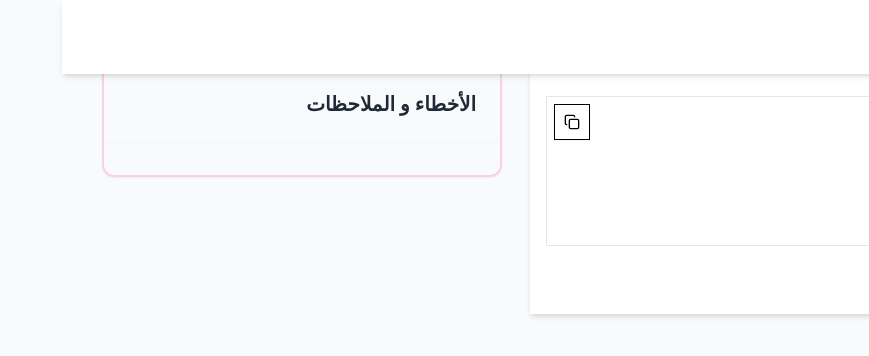
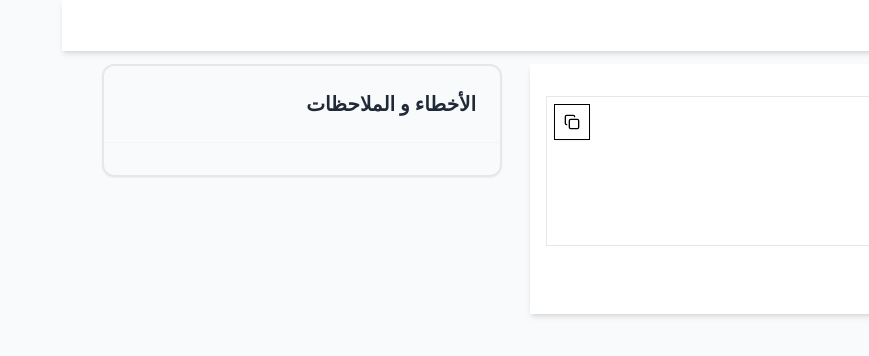
Before and after one commit to kha09/allam_nu7aa, a Next.js app: page / in a window 1280 px wide. Shown: the top 356 px of the page, without its empty margins (411-1280 px from the left). Built offline with nearby package versions, Linux system fonts and the light colour scheme.

Commit message:
added logo and css

```diff
--- a/src/app/custom.css
+++ b/src/app/custom.css
@@ -42,3 +42,7 @@
 .margint{
     margin-top: 100px;
 }
+
+img{
+    width: 80px;
+}
--- a/src/app/layout.tsx
+++ b/src/app/layout.tsx
@@ -20,23 +20,23 @@ export default function RootLayout({
             <div className="flex items-center">
               <Link href="/" className="flex items-center space-x-2 rtl:space-x-reverse pr-4">
                 <Image
-                  src="/logos/sample-logo.png"
+                  src="/logos/Nu7aa Logo.svg"
                   alt="Logo"
                   width={50}
                   height={50}
                   className="rounded-full"
                 />
-                <span className="text-xl font-semibold text-gray-800">تدقيق</span>
+                <span className="text-xl font-semibold text-gray-800"></span>
               </Link>
               <Link href="/" className="flex items-center space-x-2 rtl:space-x-reverse pr-6">
                 <Image
-                  src="/logos/sample-logo.png"
+                  src="/logos/allam.svg"
                   alt="Logo"
                   width={50}
                   height={50}
                   className="rounded-full"
                 />
-                <span className="text-xl font-semibold text-gray-800">تدقيق</span>
+                <span className="text-xl font-semibold text-gray-800"></span>
               </Link>
             </div>
           </div>
--- a/src/components/error-display.tsx
+++ b/src/components/error-display.tsx
@@ -53,7 +53,7 @@ export function ErrorDisplay({
   };
 
   return (
-    <Card className="w-full max-w-md border-2 border-pink-200 rounded-xl shadow-sm" dir="rtl">
+    <Card className="w-full max-w-md border-2 rounded-xl shadow-sm" dir="rtl">
       <CardHeader className="border-b border-gray-100">
         <div className="flex justify-between items-center">
           <h2 className="text-xl font-semibold text-gray-800">
```
Also changed, not shown: public/logos/Nu7aa Logo.svg (added), public/logos/allam.svg (added).
